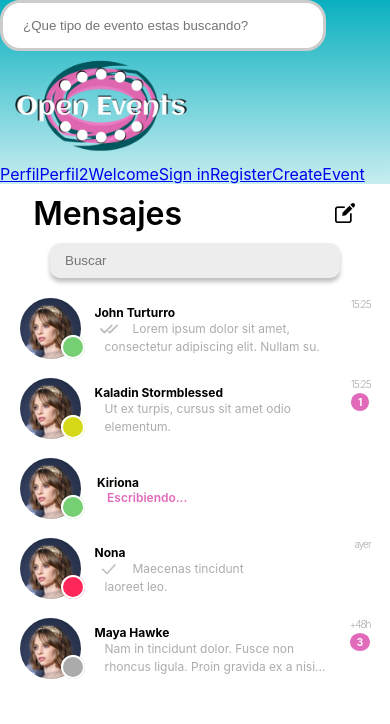
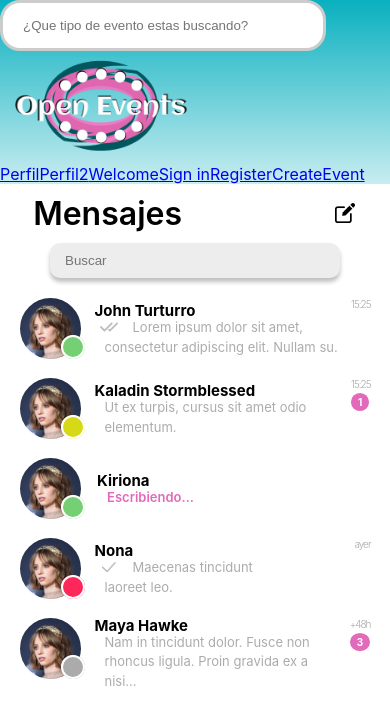
Before and after one commit to a-collado/PW1---Open-Events, a Vue app: page /m in a window 390 px wide. Shown: the top 724 px of the page. Built offline with nearby package versions, Linux system fonts and the light colour scheme; a web font is replaced by a local one.

Commit message:
Aumento del tamaño de letra (mobil)

```diff
--- a/src/components/Messages.vue
+++ b/src/components/Messages.vue
@@ -222,7 +222,7 @@
         font-family: 'Inter';
         font-style: normal;
         font-weight: 700;
-        font-size: 12px;
+        font-size: 15px;
         line-height: 15px;
         margin: 0px;
         margin-left: 10px;
@@ -243,7 +243,7 @@
         font-family: 'Inter';
         font-style: normal;
         font-weight: 400;
-        font-size: 12px;
+        font-size: 13px;
         line-height: 15px;
         color: rgba(0, 0, 0, 0.33);
         margin: 0px;
@@ -254,8 +254,6 @@
 
     p.writing{
         font-weight: 600;
-        font-size: 12px;
-        line-height: 15px;
         color: #E26ABA;
     }
 
```
